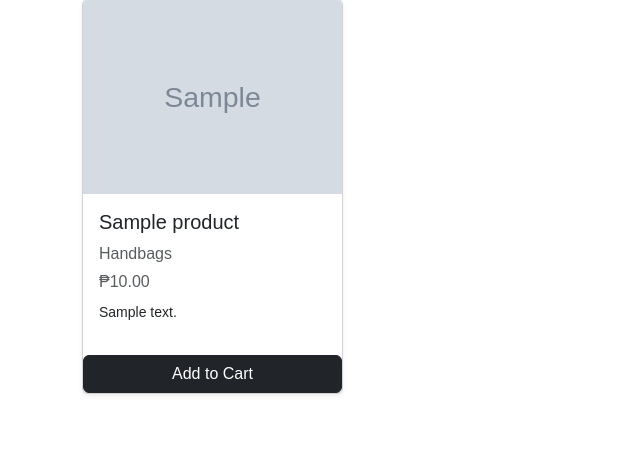
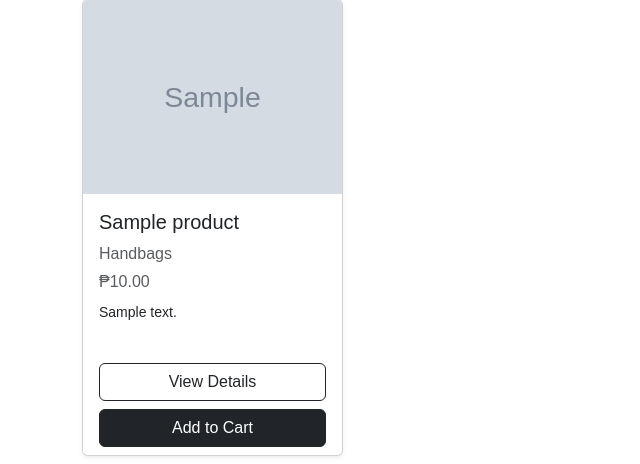
Before and after one commit to LAJ-ror/procrastinataurs-cave, a PHP site: page /shop.php in a window 1280 px wide. Shown: the part 434-898 px from the top of the page, without its empty margins (0-640 px from the left). Run offline with PHP 8.4, Linux system fonts and the light colour scheme; data comes from the database, SQL or seed files in the repository; tables that the repository leaves empty hold one stand-in row (values such as "Sample post"); grey boxes marked "Sample" are stand-in pictures.

Commit message:
Update shop.php

```diff
--- a/Procrastinataurs-Cave/shop.php
+++ b/Procrastinataurs-Cave/shop.php
@@ -83,6 +83,8 @@ $result = mysqli_query($conn, $sql);
                             <p class="text-muted mb-2">₱<?php echo number_format($row['price'], 2); ?></p>
                             <p class="small"><?php echo htmlspecialchars($row['description']); ?></p>
                         </div>
+                            <div class="card-footer bg-white border-0">
+                                <a href="product.php?id=<?php echo (int)$row['product_id']; ?>" class="btn btn-outline-dark w-100 mb-2">View Details</a>
 
                                 <form action="add_to_cart.php" method="POST">
                                     <input type="hidden" name="product_id" value="<?php echo $row['product_id']; ?>">
@@ -92,6 +94,7 @@ $result = mysqli_query($conn, $sql);
                                         Add to Cart
                                     </button>
                                 </form>
+                            </div>
                     </div>
                 </div>
             <?php } ?>
```
Lines whose indentation alone changed are shown as unchanged.
